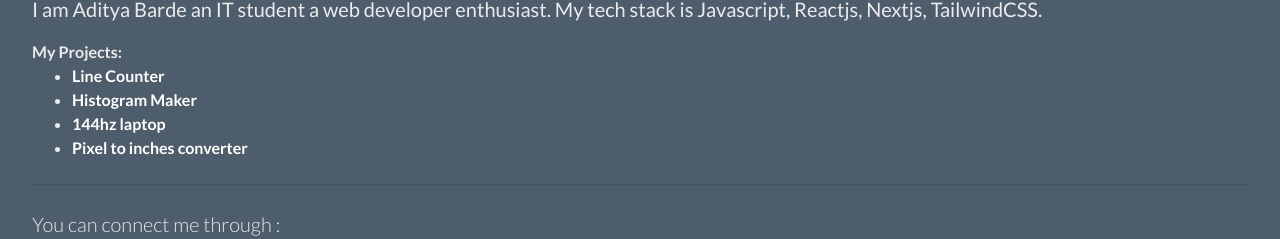
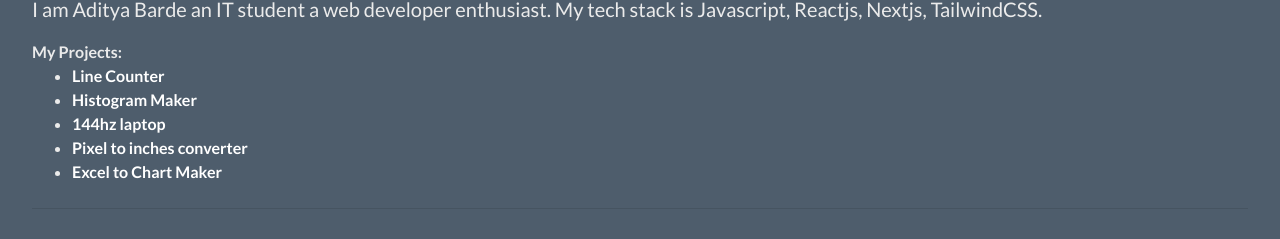
Before and after one commit to AdityaAB4/Aditya-Barde-Info, a plain HTML site: page index.html in a window 1280 px wide. Shown: the part 260-499 px from the top of the page. Drawn offline with nearby package versions, Linux system fonts and the light colour scheme.

Commit message:
excel to chart maker added

```diff
--- a/index.html
+++ b/index.html
@@ -27,6 +27,7 @@
           <li><a href="https://histogrammaker.co/"><span class="text-white">Histogram Maker </span></a></li>
           <li><a href="https://144hzlaptop.com/"><span class="text-white">144hz laptop </span> </a></li>
           <li><a href="https://www.pixeltoinches.com"><span class="text-white">Pixel to inches converter </span> </a></li>
+          <li><a href="https://www.exceltochartmaker.com/"><span class="text-white">Excel to Chart Maker </span> </a></li>
         </ul>
 
 
```
